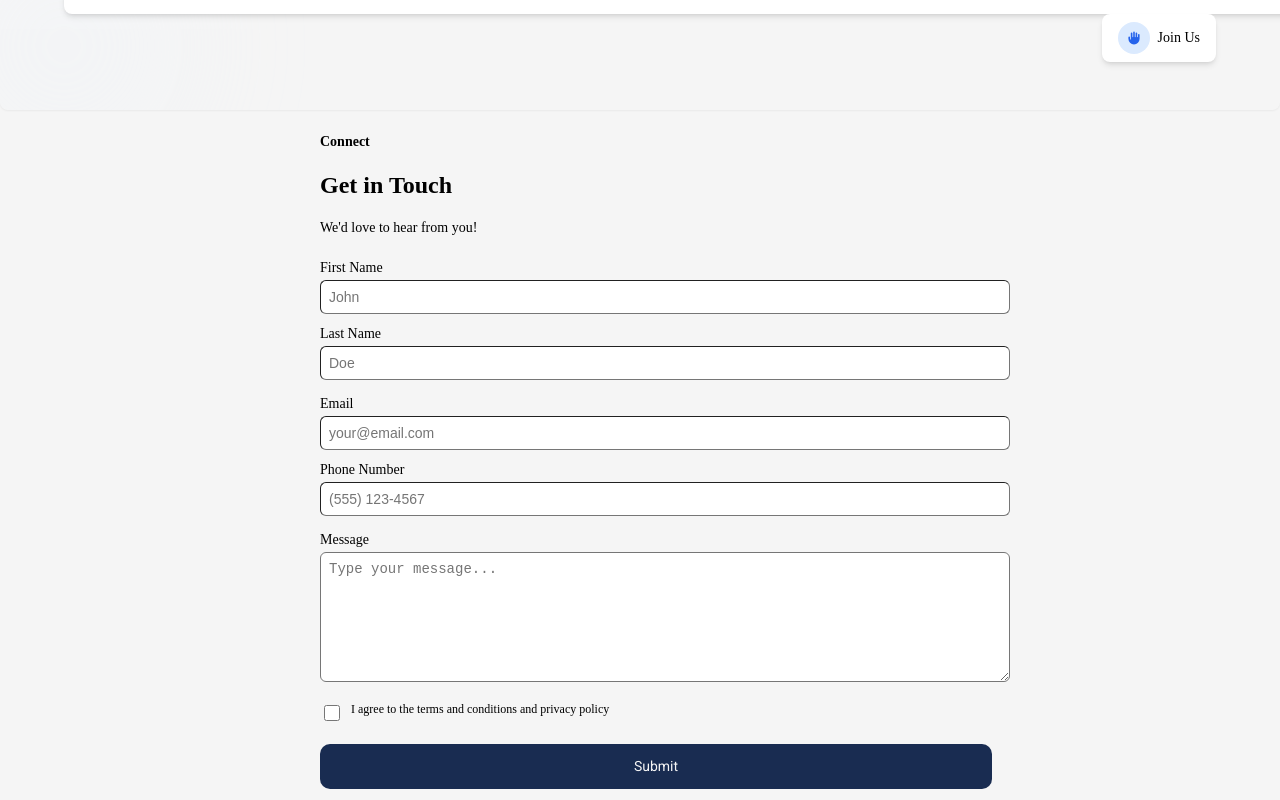
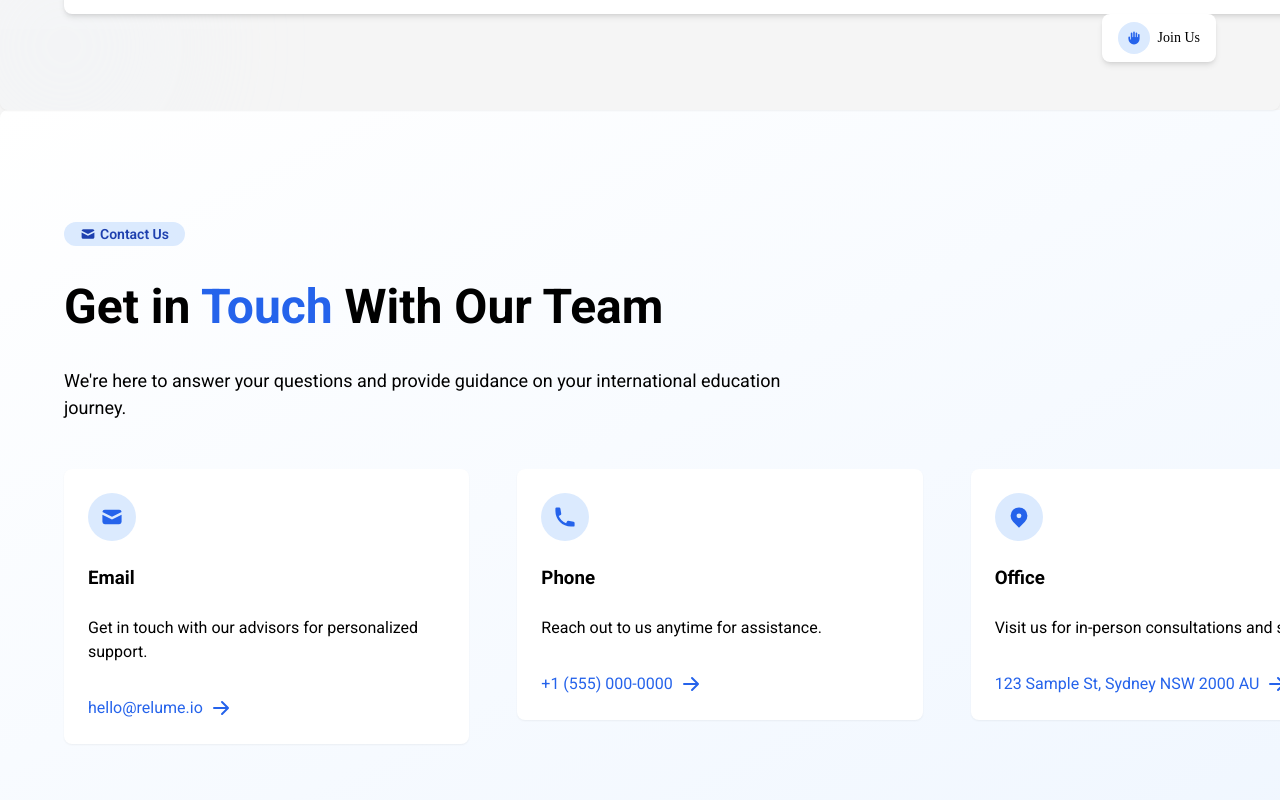
Before and after one commit to Lelcaren/Belyotte, a React (Vite) app: page /contact in a window 1280 px wide. Shown: the part 3020-3820 px from the top of the page. Built offline with nearby package versions, Linux system fonts and the light colour scheme.

Commit message:
updated form

```diff
--- a/src/components/FormUs.jsx
+++ b/src/components/FormUs.jsx
@@ -4,14 +4,14 @@ import PropTypes from "prop-types";
 const FormUs = ({ className = "" }) => {
   return (
     <section
-      className={`w-full max-w-screen-xl mx-auto bg-whitesmoke overflow-hidden py-6 px-4 sm:py-8 md:py-10 md:px-6 lg:py-16 lg:px-12 ${className}`}
+      className={`w-full max-w-screen-xl mx-auto bg-whitesmoke overflow-hidden py-6 px-2 sm:px-4 sm:py-8 md:py-10 md:px-6 lg:py-16 lg:px-12 ${className}`}
     >
-      {/* Header Section - Made more responsive with better scaling */}
-      <div className="max-w-2xl mx-auto lg:max-w-none lg:mx-0 mb-6 sm:mb-8 lg:mb-12">
-        <div className="mb-2">
+      {/* Header Section - Enhanced responsiveness for smaller screens */}
+      <div className="max-w-2xl mx-auto lg:max-w-none lg:mx-0 mb-4 sm:mb-6 lg:mb-12">
+        <div className="mb-1 sm:mb-2">
           <div className="text-sm md:text-base font-semibold">Connect</div>
         </div>
-        <div className="space-y-2 sm:space-y-3">
+        <div className="space-y-1 sm:space-y-2">
           <h1 className="text-2xl sm:text-3xl md:text-4xl lg:text-5xl xl:text-6xl font-bold leading-tight break-words">
             Get in Touch
           </h1>
@@ -21,11 +21,11 @@ const FormUs = ({ className = "" }) => {
         </div>
       </div>
 
-      {/* Form Section - Improved responsive layout */}
-      <div className="max-w-2xl mx-auto lg:max-w-none lg:mx-0">
-        <form className="space-y-4 sm:space-y-6">
-          {/* Name Row */}
-          <div className="grid grid-cols-1 sm:grid-cols-2 gap-3 sm:gap-6">
+      {/* Form Section - Improved for small screens */}
+      <div className="w-full max-w-2xl mx-auto lg:max-w-none lg:mx-0">
+        <form className="space-y-3 sm:space-y-6">
+          {/* Name Row - Stack vertically on very small screens */}
+          <div className="grid grid-cols-1 sm:grid-cols-2 gap-2 sm:gap-6">
             <div className="space-y-1 sm:space-y-2">
               <label className="block text-sm sm:text-base font-medium">First Name</label>
               <input
@@ -44,8 +44,8 @@ const FormUs = ({ className = "" }) => {
             </div>
           </div>
 
-          {/* Contact Row */}
-          <div className="grid grid-cols-1 sm:grid-cols-2 gap-3 sm:gap-6">
+          {/* Contact Row - Stack vertically on very small screens */}
+          <div className="grid grid-cols-1 sm:grid-cols-2 gap-2 sm:gap-6">
             <div className="space-y-1 sm:space-y-2">
               <label className="block text-sm sm:text-base font-medium">Email</label>
               <input
@@ -64,23 +64,23 @@ const FormUs = ({ className = "" }) => {
             </div>
           </div>
 
-          {/* Message Field */}
+          {/* Message Field - Adjusted padding and height */}
           <div className="space-y-1 sm:space-y-2">
             <label className="block text-sm sm:text-base font-medium">Message</label>
             <textarea
-              className="w-full h-28 sm:h-32 md:h-40 p-2 sm:p-3 border border-gray-300 rounded-md focus:outline-none focus:ring-2 focus:ring-blue-500 text-sm sm:text-base"
+              className="w-full h-24 sm:h-32 md:h-40 p-2 sm:p-3 border border-gray-300 rounded-md focus:outline-none focus:ring-2 focus:ring-blue-500 text-sm sm:text-base"
               placeholder="Type your message..."
-              rows={6}
+              rows={4}
               style={{ resize: "vertical", maxHeight: "300px" }}
             />
           </div>
 
-          {/* Checkbox and Submit */}
-          <div className="space-y-4 sm:space-y-5">
+          {/* Checkbox and Submit - Better alignment for small screens */}
+          <div className="space-y-3 sm:space-y-4">
             <div className="flex items-start">
               <input
                 type="checkbox"
-                className="h-4 w-4 text-blue-600 focus:ring-blue-500 border-gray-300 rounded"
+                className="mt-1 h-3 w-3 sm:h-4 sm:w-4 text-blue-600 focus:ring-blue-500 border-gray-300 rounded"
               />
               <span className="ml-2 text-xs sm:text-sm text-gray-600">
                 I agree to the terms and conditions and privacy policy
@@ -90,10 +90,10 @@ const FormUs = ({ className = "" }) => {
               <Button
                 alternate={false}
                 iconPosition="No icon"
-                small={false}
+                small={true}
                 style="Primary"
                 button="Submit"
-                className="w-full sm:w-auto px-6 py-3 text-sm sm:text-base"
+                className="w-full sm:w-auto text-sm sm:text-base px-4 py-2 sm:px-6 sm:py-3"
               />
             </div>
           </div>
--- a/src/pages/ContactUs.jsx
+++ b/src/pages/ContactUs.jsx
@@ -3,7 +3,7 @@ import HeaderContact from "../components/HeaderContact";
 import JourneyUs from "../components/JourneyUs";
 import WhyUs from "../components/WhyUs";
 import Team from "../components/Team";
-import FormUs from "../components/FormUs";
+
 import Contact from "../components/Contact";
 import Footer from "../components/Footer";
 
@@ -15,7 +15,7 @@ const ContactUs = () => {
       <JourneyUs />
       <WhyUs />
       <Team />
-      <FormUs />
+
       <Contact />
       <Footer image1="/image-1-1@2x.png" />
     </div>
```
